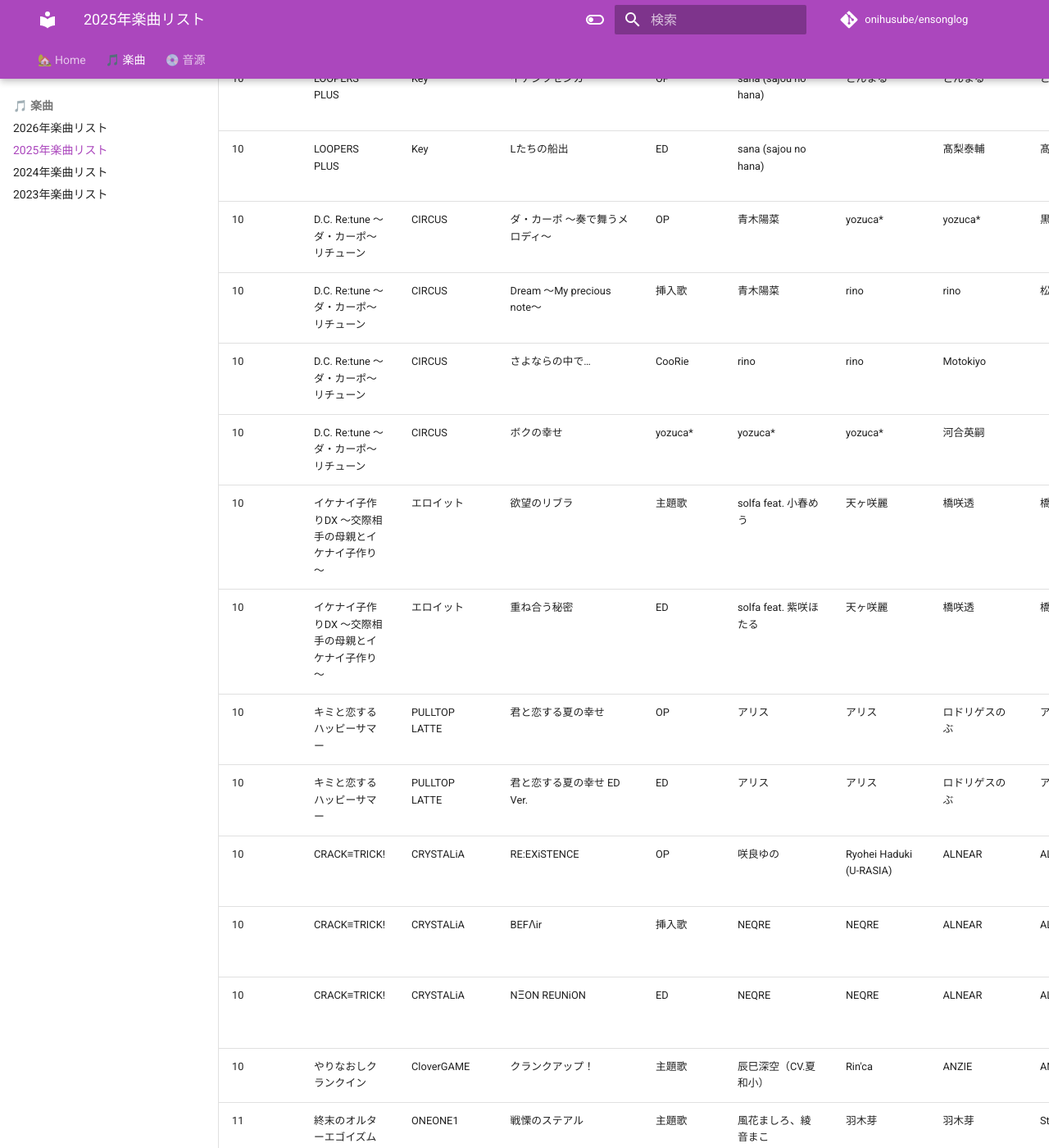
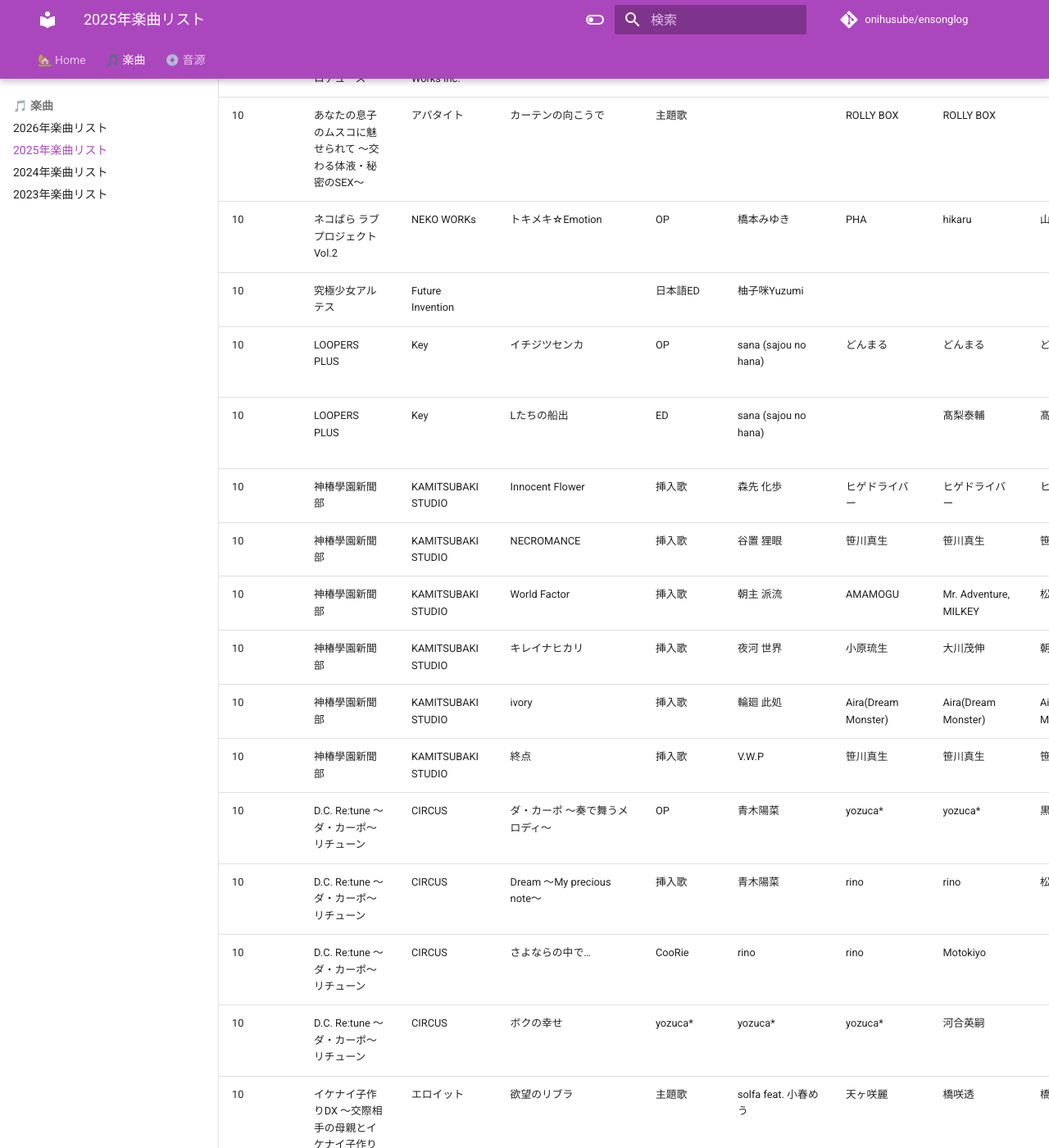
Before and after one commit to onihusube/ensonglog, an MkDocs documentation site: the page built from docs/2025/楽曲.md, in a window 1280 px wide and 1400 px high, scrolled down 23517 px. Shown: the whole window at 82% size. Built offline with MkDocs 1.6.1 and Material for MkDocs 9.7.7, drawn with Linux system fonts in a browser that asks for light colours; emoji names are drawn with the system emoji font; comment, search, counter and statistics services are not loaded; some of the changed text lies outside the part shown.

Commit message:
楽曲追加

```diff
--- a/docs/2025/楽曲.md
+++ b/docs/2025/楽曲.md
@@ -183,6 +183,7 @@
 | 08<!--/08--> | Lavender Quartz 境界秤動 | Edanoue, Inc. | Ophiuchus | ED | 開発コードmiki SV |  |  | |  |  | [:fontawesome-brands-youtube:](https://youtube.com/watch?v=DHYKuoyqo3M) |
 | 08<!--/08--> | あやまちの密愛3 ～許されざる孫娘との愛欲の日々～ | アパタイト | 未来の光 | テーマソング |  | DiskBlaze | DiskBlaze | DiskBlaze |  |  | [:rabbit:](https://chobit.cc/d7r0j) |
 | 08<!--/14--> | 秋の夕暮れは僕の心を照らしていた。 | Creative Blossoms | True Love | 主題歌 | 冬乃桜（咲良ゆの） | エスノ | エスノ | あいづたか | [咲良ゆの 10th Album「恋の行方」](https://koinoyukue.tumblr.com/) | Guitar：野中海／Piano：緩斗／Drums：ジャンク／Mixing/Mastering：桜結ゆぴ | [:fontawesome-brands-youtube:](https://www.youtube.com/watch?v=vDFn3M0m3Q8) |
+| 08<!--/14--> | 내 일상에 스며든 비늘 | Class Happiness(행복반) | 내 일상에 스며든 비늘 | 主題歌 | 류지아 | 모용(MOYONG) | 모용(MOYONG) | | | | [:fontawesome-brands-youtube:](https://www.youtube.com/watch?v=nXT7CLk_Iew) |
 | 08<!--/15--> | ステラーコード | フラガリア | | PV曲 |  |  |  | |  |  | [:fontawesome-brands-youtube:](https://www.youtube.com/watch?v=lZJUD1T3n6c) |
 | 08<!--/15--> | ネコぱら ラブプロジェクトVol.1 | NEKO WORKs/GOOD SMILE COMPANY | 恋するFLAVOUR | OP | 美郷あき | PHA | PHA | Motokiyo | |  | [:fontawesome-brands-youtube:](https://www.youtube.com/watch?v=iQncU_9BITU) |
 | 08<!--/16--> | 陰と影 〜那月島後祭〜 | かまぼこハイツ | 二重影 | 主題歌 |  | 慟哭～doukoku～ | 慟哭～doukoku～ |  | 二重影 -完全版-（[BOOTH](https://ni-sshin.booth.pm/items/7336201)） |  | [:fontawesome-brands-youtube:](https://www.youtube.com/watch?v=JNETk2_XkHs) |
@@ -213,7 +214,8 @@
 | 09<!--/03--> | けものティータイム | Studio Lalala | みゃう・とぅー・へゔん? | ED | 小岩井ことり | 小岩井ことり | 小岩井ことり／林風肖 |  | オリジナルサウンドトラック（[Steam](https://store.steampowered.com/app/3888570/_/)） | | |
 | 09<!--/05--> | 終天教団 | EXNOA(DMM GAMES) | Antagonist | トレーラーBGM | ナノ |  |  | |  |  | [:fontawesome-brands-youtube:](https://www.youtube.com/watch?v=yux54by4KWg) |
 | 09<!--/05--> | メカクレちゃんはイジられたいっ! -絶対に負けるとわかってるのに爆乳揺らして煽り散らす俺の後輩- | アパタイト | Starlight | テーマソング | | DiskBlaze | DiskBlaze | DiskBlaze | ゲームディスク | | [:rabbit:](https://chobit.cc/cnfki) |
-| 09<!--/07--> | 初恋诗篇 | | 初恋诗篇 | OP | 樱野悠 | 杏子haki | 金色海洋 |  |  |  | [B站](https://bilibili.com/video/BV15KeSzwEix/) |
+| 09<!--/07--> | 初恋诗篇 | MOON LIGHT 晚光社 | 初恋诗篇 | OP | 樱野悠 | 杏子haki | 金色海洋 | | | | [B站](https://bilibili.com/video/BV15KeSzwEix/) |
+| 09<!--/07--> | 初恋诗篇 | MOON LIGHT 晚光社 |  | キャラクターソング |  |  |  | | | 全3曲あり |  |
 | 09<!--/12--> | 旦那の連れ子が変なんです! -狙われた豊満妻- | アパタイト | MySong | テーマソング | | DiskBlaze | DiskBlaze | DiskBlaze | ゲームディスク | | [:rabbit:](https://chobit.cc/183es) |
 | 09<!--/23--> | 透明的她与真实的我 | 可味玩KawayiPlay | 透明的她 | OP | 可可味 | 随风念影 | 丸山公详 | | シングルCD「透明な彼女」（[BOOTH](https://project-lights.booth.pm/items/6858725)） </br> 原声音乐集（[Steam](https://store.steampowered.com/app/4165820/_/)） | 混音：木木、透明 | [B站](https://bilibili.com/video/BV13y411q7eN/) |
 | 09<!--/23--> | 透明的她与真实的我 | 可味玩KawayiPlay | 何为幸福 | 挿入歌 |  |  |  | | 原声音乐集（[Steam](https://store.steampowered.com/app/4165820/_/)） |  |  |
@@ -249,8 +251,16 @@
 | 10<!--/08--> | ヒロイックソングス！リプロデュース | Emma Create/Frontier Works Inc. | ルパートの滴（瑠璃＆あかり） | キャラソン | 瑠璃／春原あかり（CV.広瀬世華） | sunny | 通天 | 通天 | オリジナルサウンドトラック（[Steam](https://store.steampowered.com/app/4070660/_/)） | | [:fontawesome-brands-twitter:](https://x.com/CaroBuilders/status/1960900901100773436) |
 | 10<!--/08--> | ヒロイックソングス！リプロデュース | Emma Create/Frontier Works Inc. | ルパートの滴（あかりソロ） | キャラソン | 春原あかり（CV.広瀬世華） | sunny | 通天 | 通天 | オリジナルサウンドトラック（[Steam](https://store.steampowered.com/app/4070660/_/)） | | [:fontawesome-brands-twitter:](https://x.com/CaroBuilders/status/1960900901100773436) |
 | 10<!--/10--> | あなたの息子のムスコに魅せられて ～交わる体液・秘密のSEX～ | アパタイト | カーテンの向こうで | 主題歌 | | ROLLY BOX | ROLLY BOX | | ゲームディスク | | [:rabbit:](https://chobit.cc/e7k1d) |
+| 10<!--/23--> | ネコぱら ラブプロジェクト Vol.2 | NEKO WORKs | トキメキ☆Emotion | OP | 橋本みゆき | PHA | hikaru | 山口朗彦 | | | [:fontawesome-brands-youtube:](https://www.youtube.com/watch?v=ofZ_B8bLHJs) |
+| 10<!--/24--> | 究極少女アルテス | Future Invention |  | 日本語ED | 柚子咪Yuzumi | | | | | | [:fontawesome-brands-youtube:](https://www.youtube.com/watch?v=2QVREzURyaI) |
 | 10<!--/24--> | LOOPERS PLUS | Key | イチジツセンカ | OP | sana (sajou no hana) | どんまる | どんまる | どんまる | 限定版特典 コンプリートサウンドトラックCD | | [:fontawesome-brands-youtube:](https://www.youtube.com/watch?v=KTCQNQxQsdw) |
 | 10<!--/24--> | LOOPERS PLUS | Key | Lたちの船出 | ED | sana (sajou no hana) |  | 髙梨泰輔 | 髙梨泰輔 | 限定版特典 コンプリートサウンドトラックCD | | |
+| 10<!--/30--> | 神椿學園新聞部 | KAMITSUBAKI STUDIO | Innocent Flower | 挿入歌 | 森先 化歩 | ヒゲドライバー | ヒゲドライバー | ヒゲドライバー | 配信EP「終点」 | | [:fontawesome-brands-youtube:](https://www.youtube.com/watch?v=qBGs6Kcmr50) |
+| 10<!--/30--> | 神椿學園新聞部 | KAMITSUBAKI STUDIO | NECROMANCE | 挿入歌 | 谷置 狸眼 | 笹川真生 | 笹川真生 | 笹川真生 | 配信EP「終点」 | | [:fontawesome-brands-youtube:](https://www.youtube.com/watch?v=qBGs6Kcmr50) |
+| 10<!--/30--> | 神椿學園新聞部 | KAMITSUBAKI STUDIO | World Factor | 挿入歌 | 朝主 派流 | AMAMOGU | Mr. Adventure, MILKEY | 松田純一 | 配信EP「終点」 | | [:fontawesome-brands-youtube:](https://www.youtube.com/watch?v=qBGs6Kcmr50) |
+| 10<!--/30--> | 神椿學園新聞部 | KAMITSUBAKI STUDIO | キレイナヒカリ | 挿入歌 | 夜河 世界 | 小原琉生 | 大川茂伸 | 朝比奈健人 | 配信EP「終点」 | | [:fontawesome-brands-youtube:](https://www.youtube.com/watch?v=qBGs6Kcmr50) |
+| 10<!--/30--> | 神椿學園新聞部 | KAMITSUBAKI STUDIO | ivory | 挿入歌 | 輪廻 此処 | Aira(Dream Monster) | Aira(Dream Monster) | Aira(Dream Monster) | 配信EP「終点」 | | [:fontawesome-brands-youtube:](https://www.youtube.com/watch?v=qBGs6Kcmr50) |
+| 10<!--/30--> | 神椿學園新聞部 | KAMITSUBAKI STUDIO | 終点 | 挿入歌 | V.W.P | 笹川真生 | 笹川真生 | 笹川真生 | 配信EP「終点」 | | [:fontawesome-brands-youtube:](https://www.youtube.com/watch?v=qBGs6Kcmr50) |
 | 10<!--/30--> | D.C. Re:tune ～ダ・カーポ～ リチューン | CIRCUS | ダ・カーポ 〜奏で舞うメロディ〜 | OP | 青木陽菜 | yozuca\* | yozuca\* | 黒須克彦 | [🎵🔗](https://bmu.lnk.to/HinaAoki_dctw) | | [:fontawesome-brands-youtube:](https://www.youtube.com/watch?v=AJbP0c93PaU) |
 | 10<!--/30--> | D.C. Re:tune ～ダ・カーポ～ リチューン | CIRCUS | Dream 〜My precious note〜 | 挿入歌 | 青木陽菜 | rino | rino | 松田彬人 | [🎵🔗](https://bmu.lnk.to/HinaAoki_dctw) | | |
 | 10<!--/30--> | D.C. Re:tune ～ダ・カーポ～ リチューン | CIRCUS | さよならの中で… | CooRie | rino | rino | Motokiyo |  |  | | |
@@ -269,6 +279,7 @@
 | 11<!--/12--> | Million Depth | PLAYISM / Cyber Space Biotope | Re,Future | 主題歌 | 凛々咲 |  |  | | サウンドトラック（[Steam](https://store.steampowered.com/app/4126490/Million_Depth_Soundtrack/)） |  | [:fontawesome-brands-youtube:](https://www.youtube.com/watch?v=dVMoMHh4q4k) |
 | 11<!--/14--> | お義母さんとの秘密 ～結婚の挨拶に行ったら、先日のデリヘル嬢でした…。～ | アパタイト | レゾナンス | 主題歌 | | ROLLY BOX | ROLLY BOX | | ゲームディスク | | [:rabbit:](https://chobit.cc/dd0lj) |
 | 11<!--/27--> | ウツロマユ - Hollow Cocoon – Special Edition | | 繭籠り | ED | 朝木ゆう | えびかれー伯爵 | えびかれー伯爵 | えびかれー伯爵 | [Linkcore](https://linkco.re/mUhsTpEy) </br> [BOOTH](https://asagiyuu.booth.pm/items/5308306) | Mix：神灼爺 </br> ウツロマユ - Hollow Cocoon -（2023/12） ED | [:fontawesome-brands-youtube:](https://www.youtube.com/watch?v=67DA4_lyPTA) |
+| 11<!--/27--> | Knight Case Files | 氷冠スタジオ | アクター | 主題歌 | みすず（Laica） | Laica | Laica | Laica | [🎵🔗](https://linkcloud.mu/3e8b9c1f) | Gt:やま／Ba:tomoya／Dr:ざき | [:fontawesome-brands-youtube:](https://www.youtube.com/watch?v=aBN4LpUuzj8) |
 | 11<!--/28--> | 虹彩都市 | Key | GAZE | 主題歌 | nonoc | 川田まみ | 中沢伴行 | 中沢伴行、尾崎武士 | [LinkCore](https://linkco.re/gnhcUXvC) </br> 限定版特典 サウンドトラックCD | Guitar：尾崎武士　Bass：蛇石 徹 | [:fontawesome-brands-youtube:](https://www.youtube.com/watch?v=8le7FLr08go) |
 | 11<!--/28--> | 虹彩都市 | Key | アネモネ | 挿入歌 | nonoc | 川田まみ・yucchi | 折戸伸治・水月 陵 | 水月 陵 | 限定版特典 サウンドトラックCD | Guitar：しょうゆ　Violin：松本一策 | [B站](https://www.bilibili.com/video/BV12qSPB7E1t/) |
 | 11<!--/28--> | 虹彩都市 | Key | flowerOring | ED | nonoc | 川田まみ・yucchi | 折戸伸治 | 奈須野新平（Rebrast） | 限定版特典 サウンドトラックCD | | [B站](https://www.bilibili.com/video/BV14qSPB7EpT/) |
@@ -281,10 +292,13 @@
 | 11<!--/28--> | バカップル・サプリメント | ま～まれぇど | いつかのSun＊Shower | 凛ED | 逢瀬アキラ | KyoKa | 藤井稿太郎 | 藤井稿太郎 | バカップル・サプリメント コンプリートサウンドアルバム | mix, mastering: 影虎 | |
 | 11<!--/28--> | バカップル・サプリメント | ま～まれぇど | And be Happy！ | フレデリカED | Ceui | KyoKa | 藤井稿太郎 | 藤井稿太郎 | バカップル・サプリメント コンプリートサウンドアルバム | mix, mastering: 影虎 | |
 | 11<!--/28--> | 魔法閃士フェアリーブレイク | Triangle | フェアリーブレイク | 主題歌 | 和音まりか | AINTOPS | AINTOPS | AINTOPS |  |  | [:fontawesome-brands-youtube:](https://www.youtube.com/watch?v=L7zO4nJxhBc) |
+| 11<!--/28--> | 나의 별난 스트리머! | 엘리프게임즈 | 서툰 고백 (Clumsy Confession) | ED | 새라새라 | 안중근, LVPS, 3Q4L, 김정현 | 3Q4L | 3Q4L |　サウンドトラック（[STOVE](https://store.onstove.com/ko/games/103572)） | Guitar: Roséthic, MIDI Programming: 3Q4L, Mix&Mastering: PRIKA | [:fontawesome-brands-youtube:](https://www.youtube.com/watch?v=2LoEqy_O90M) |
 | 12<!--/05--> | バッドエンドの、その先へ ～悪の手に堕ちたヒロインが、痴態と醜態を晒すまで～ | アパタイト | ブラックローズ | 主題歌 | | | ROLLY BOX | ROLLY BOX | ゲームディスク | | [:rabbit:](https://chobit.cc/d59vo) |
+| 12<!--/05--> | 삼등분의 최애님 | 스토리어텀 | Fine | ED | 김도희 | 가을입니다, 장은수(CHU) | Invense, 장은수(CHU) | Invense | | 총괄프로듀싱: 장은수 | [:fontawesome-brands-youtube:](https://youtu.be/1q2zwf90IyM) |
 | 12<!--/12--> | 訳アリ娘の女優志願 ～お嬢さん、来るとこ間違っていませんか?～ | アパタイト | WhiteLight | 主題歌 | | | ROLLY BOX | ROLLY BOX | ゲームディスク | | [:rabbit:](https://chobit.cc/c7plw) |
 | 12<!--/19--> | 下級生リメイク | FG REMAKE | sincerely | OP | 鈴湯 | 神来はる | 如月結愛 | | | Violin：谷崎舞／Guitar：田尻辰徳／Bass：丑山智一／制作：TWOFIVE | [:fontawesome-brands-youtube:](https://www.youtube.com/watch?v=yLHIoYJHE3w) |
 | 12<!--/19--> | 下級生リメイク | FG REMAKE | My precious days | ED | Ceui | 花野井萌音 | OzaShin | | | Violin：谷崎舞／Bass：丑山智一／制作：TWOFIVE | |
+| 12<!--/19--> | ネコぱら ラブプロジェクト Vol.3 | NEKO WORKs | My Dearest | OP | 佐咲紗花 | | | | | | [:fontawesome-brands-youtube:](https://www.youtube.com/watch?v=S272KY_lbqc) |
 | 12<!--/19--> | ママ×カノEX ～領主貴族に嫁ぎたくない娘の為に、お母さんがエッチな手ほどきいたします～ | しばそふと | Secret for desire | OP | solfa feat.小春めう | 天ヶ咲麗 | 橋咲透 | 橋咲透 | 予約特典 オリジナルヴォーカルCD | | [:fontawesome-brands-youtube:](https://www.youtube.com/watch?v=5j2DI-4zb14) |
 | 12<!--/19--> | ママ×カノEX ～領主貴族に嫁ぎたくない娘の為に、お母さんがエッチな手ほどきいたします～ | しばそふと | ノブレス・オブリージュ | ED | solfa feat.紫咲ほたる | 天ヶ咲麗 | 橋咲透 | 橋咲透 | 予約特典 オリジナルヴォーカルCD | | |
 | 12<!--/26--> | 俺だけ使える転生スキル【マジカルソード】でどんな巨乳もアクメ堕ち！ | ANIM.teamMM | マジでマジカル| OP | 薬師るり | 薬師るり | 薬師るり | 根本克則（KParaMUSIC） | 初回特典（DLカード） | | [HP](https://hs-crowd.co.jp/anim/product/pro_pc/pc091/) |
@@ -309,6 +323,7 @@
 | 12<!--/31--> | 花咲く君が連れ出した。夏の終わりの白い花 | Creative Blossoms | Beautiful World | OP | イノリマユ | シイザカサユリ | シイザカサユリ | シイザカサユリ | 花咲く君が連れ出した。夏の終わりの白い花 ORIGINAL SONG & SOUNDTRACK | ギター: 中村耕平 | [:fontawesome-brands-twitter:](https://x.com/blossoms0710/status/2005572666670129228) |
 | 12<!--/31--> | 花咲く君が連れ出した。夏の終わりの白い花 | Creative Blossoms | ひまわりブルーバード feat.透華レミ | ED | 透華レミ | Keica\* | Keica\* | Keica\* | 花咲く君が連れ出した。夏の終わりの白い花 ORIGINAL SONG & SOUNDTRACK | | [:fontawesome-brands-twitter:](https://x.com/blossoms0710/status/2005981435933647114) |
 | 12<!--/31--> | 梵天世界の壊し方 | MUGnet | ブラフマーズ | 主題歌 | はらもり よしな | 本野兎 | UKA | | 梵天世界の壊し方 Original Soundtrack | | |
+| 12<!--/31--> | 深雪ドロップス | セイランソフト | 寒いね | 主題歌 | | | Acky | Acky | | | [:fontawesome-brands-twitter:](https://x.com/SEIRANSOFT/status/2006014018507440410) |
 
 ## リリース日未定
 
```
Also changed, not shown: docs/2023/楽曲.md (+2 -0 lines), docs/2025/音源.md (+1 -0 lines), docs/2026/楽曲.md (+6 -1 lines).
